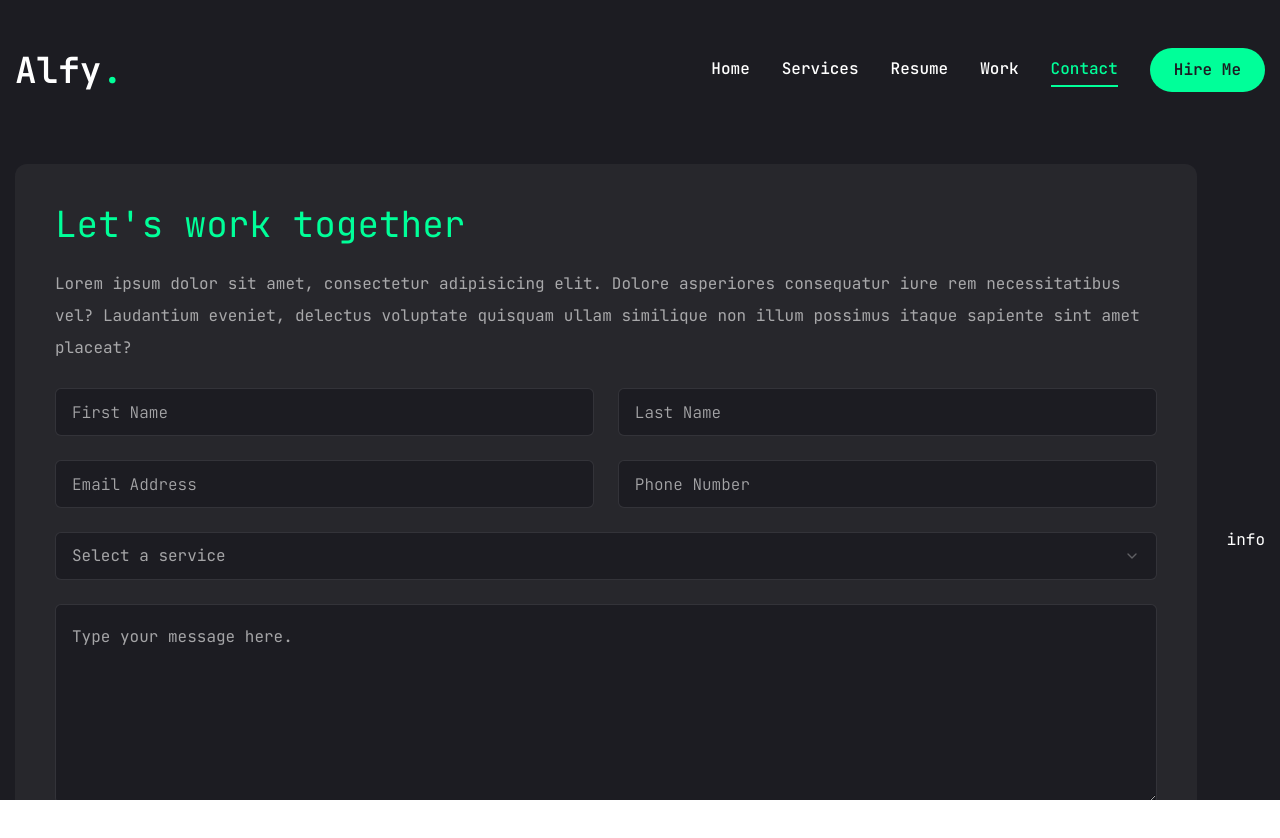
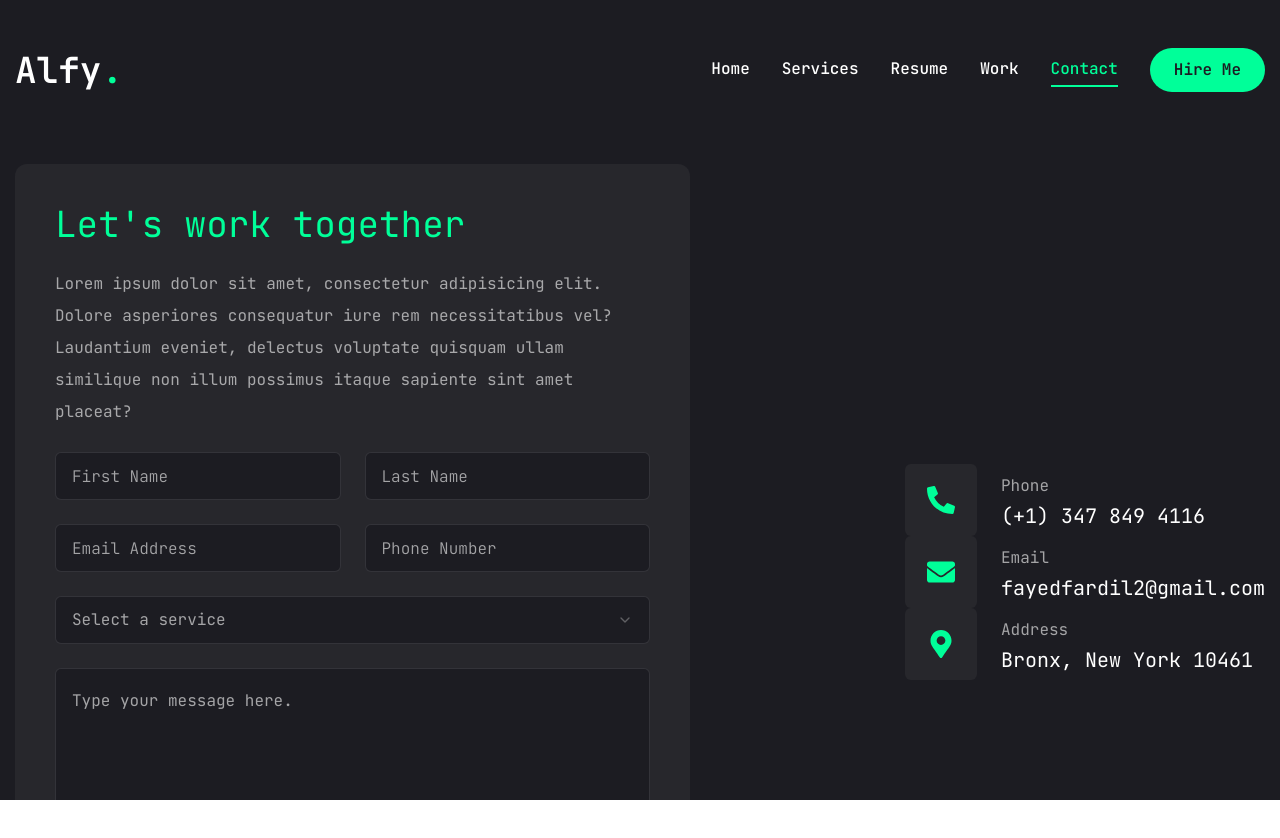
Before and after one commit to siezedeath/alfy-portfolio, a Next.js app: page /contact in a window 1280 px wide. Shown: the top 838 px of the page. Built offline with nearby package versions, Linux system fonts and the light colour scheme.

Commit message:
finished
j need to make modifications to stock photos before deployment

```diff
--- a/app/contact/page.jsx
+++ b/app/contact/page.jsx
@@ -49,7 +49,7 @@
       <div className="container mx-auto">
         <div className="flex flex-col xl:flex-row gap-[30px]">
           {/** Contact Form */}
-          <div className="xl:h-[54%] order-2 xl:order-none">
+          <div className="xl:w-[54%] order-2 xl:order-none">
             <form className="flex flex-col gap-6 p-10 bg-[#27272c] rounded-xl">
               <h3 className="text-4xl text-accent">Let's work together</h3>
               <p className="text-white/60">Lorem ipsum dolor sit amet,
@@ -91,9 +91,24 @@
             </form>
           </div>
           {/** Contact Info */}
-          <div className="flex-1 flex items-center
-          xl:justify-end order-1 xl:order-none mb-8 xl:mb-0">
-            info
+          <div className="flex-1 flex items-center xl:justify-end order-1
+          xl:order-none mb-8 xl:mb-0">
+            <ul>
+              {info.map((item, index) => {
+                return (
+                  <li key={index} className="flex items-center gap-6">
+                    <div className="w-[52px] h-[52px] xl:w-[72px] xl:h-[72px] xl:h-[72px]
+                    bg-[#27272c] text-accent rounded-md flex items-center justify-center">
+                      <div className="text-[28px]">{item.icon}</div>
+                    </div>
+                    <div className="flex-1">
+                      <p className="text-white/60">{item.title}</p>
+                      <h3 className="text-xl">{item.description}</h3>
+                    </div>
+                  </li>
+                );
+              })}
+            </ul>
           </div>
         </div>
       </div>
```
